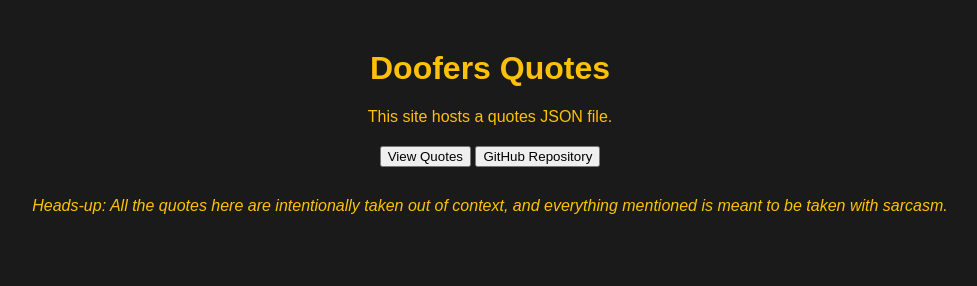
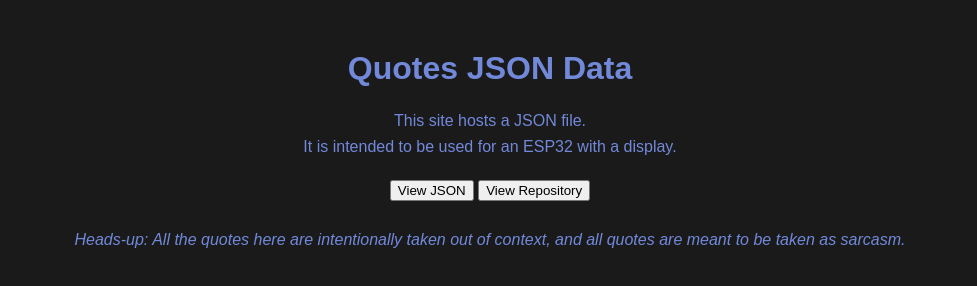
Before and after one commit to lyimu/quotes-repo, a plain HTML site: page index.html in a window 1280 px wide. Shown: the whole page, without its empty margins (150-1127 px from the left). Drawn offline with Linux system fonts and the light colour scheme.

Commit message:
index.html

```diff
--- a/index.html
+++ b/index.html
@@ -3,14 +3,18 @@
 <head>
   <meta charset="UTF-8">
   <meta name="viewport" content="width=device-width, initial-scale=1.0">
-  <title>Doofers Quotes</title>
+  <title>Doofer's Quotes</title>
   <style>
     body {
       background-color: #1a1a1a;
-      color: #ffc107;
+      color: #7289da;
       font-family: Arial, sans-serif;
       text-align: center;
       margin-top: 50px;
+    }
+    .quote-description {
+      margin-top: 20px;
+      line-height: 1.6;
     }
     .quote-buttons {
       margin-top: 20px;
@@ -22,16 +26,17 @@
   </style>
 </head>
 <body>
-  <h1>Doofers Quotes</h1>
-  <p>This site hosts a quotes JSON file.</p>
+  <h1>Quotes JSON Data</h1>
+  <p class="quote-description">This site hosts a JSON file.<br>
+    It is intended to be used for an ESP32 with a display.</p>
 
   <div class="quote-buttons">
-    <a href="https://doofersespquoutes.netlify.app/quotes.json" target="_blank"><button>View Quotes</button></a>
-    <a href="https://github.com/lyimu/quotes-repo" target="_blank"><button>GitHub Repository</button></a>
+    <a href="https://doofersespquoutes.netlify.app/quotes.json" target="_blank"><button>View JSON</button></a>
+    <a href="https://github.com/lyimu/quotes-repo" target="_blank"><button>View Repository</button></a>
   </div>
 
   <div class="notice">
-    <p>Heads-up: All the quotes here are intentionally taken out of context, and everything mentioned is meant to be taken with sarcasm.</p>
+    <p>Heads-up: All the quotes here are intentionally taken out of context, and all quotes are meant to be taken as sarcasm.</p>
   </div>
 
 </body>
```
